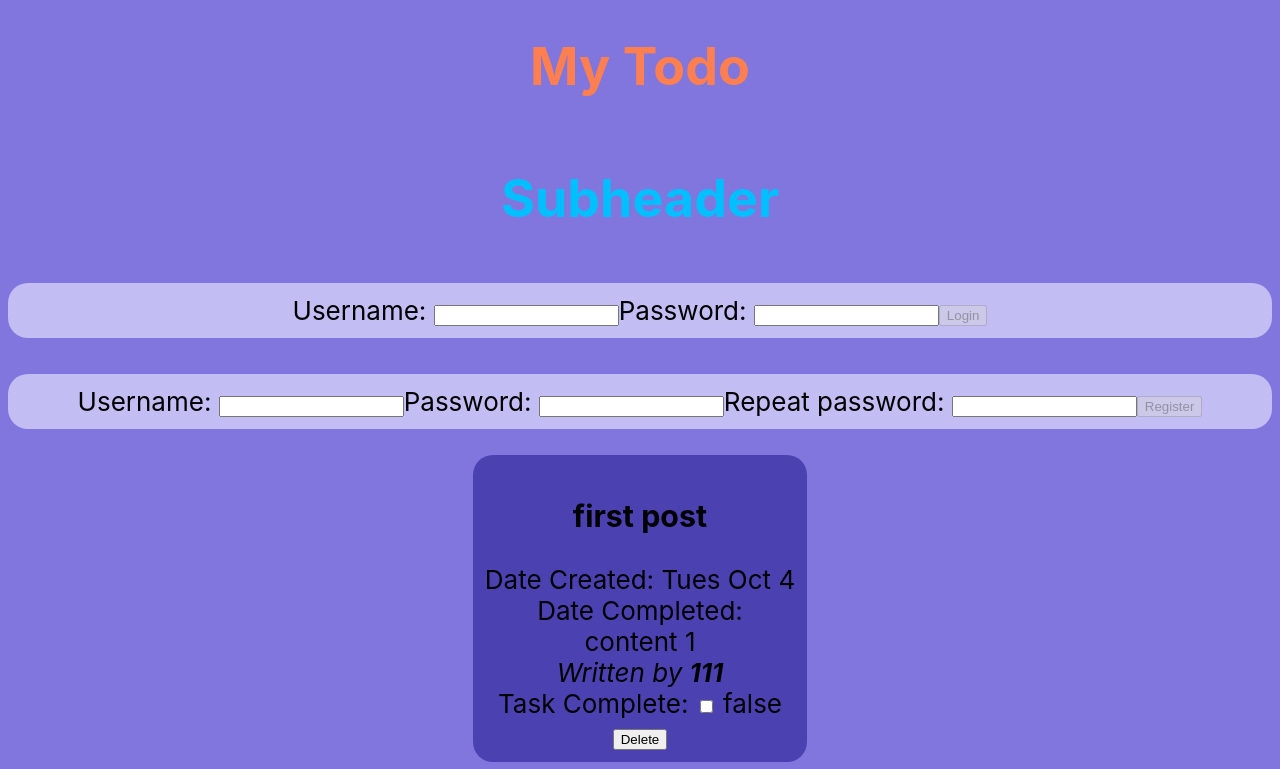
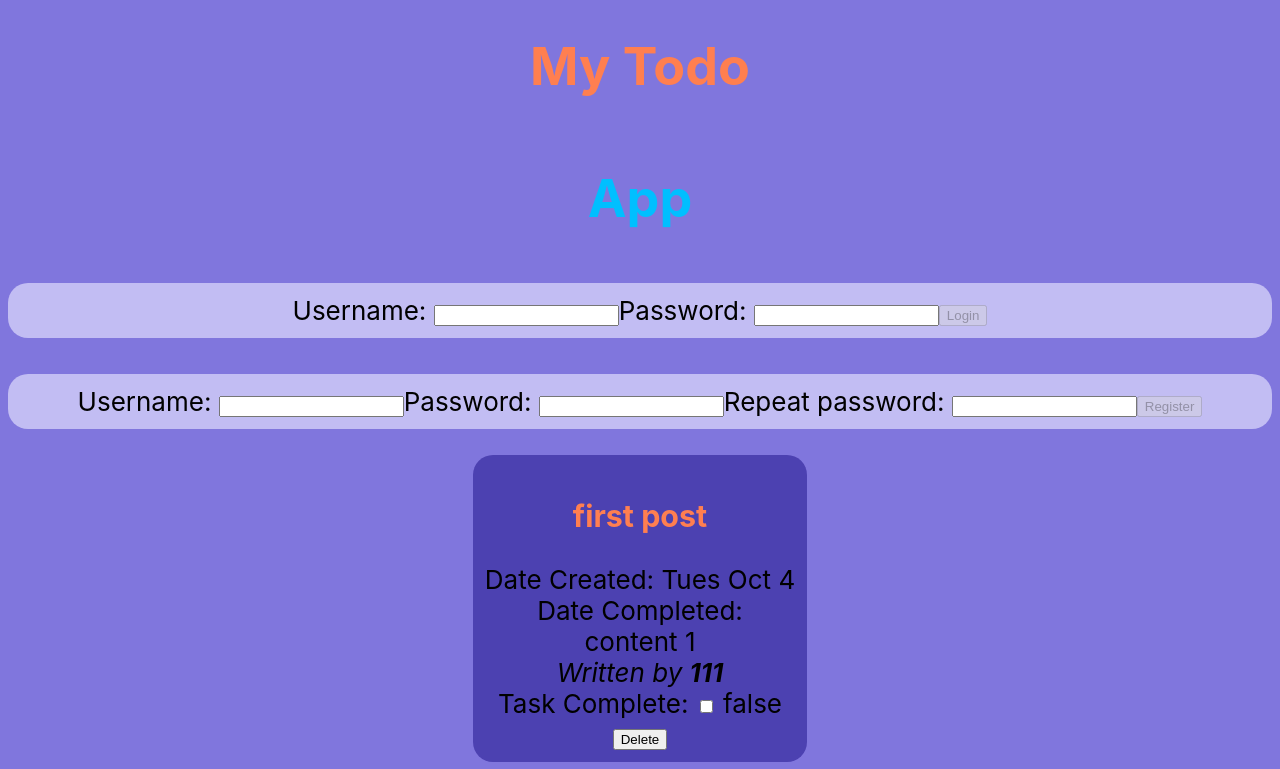
Before and after one commit to ViLinh27/lab2-todoapp, a React (Create React App) app: page / in a window 1280 px wide. Shown: the top 769 px of the page. Built offline with nearby package versions, Linux system fonts and the light colour scheme.

Commit message:
add subheader to App with theme and theme context to Todo component

```diff
--- a/src/App.js
+++ b/src/App.js
@@ -79,7 +79,7 @@ function App() {
           <ThemeContext.Provider value={{ primaryColor:'coral' }}>
             <Header title="My Todo" />
             <ThemeContext.Provider value={{primaryColor: 'deepskyblue'}}>
-              <Header title="Subheader"/>
+              <Header title="App"/>
             </ThemeContext.Provider>
           </ThemeContext.Provider>
           {/*setUser would be replaced by dispatch props here in each component: */}
--- a/src/Todo/Todo.js
+++ b/src/Todo/Todo.js
@@ -8,15 +8,18 @@
 //complete(boolean)
 //dateCompleted() - dynamic
 
-import { useState } from 'react';
+import React, { useState,useContext } from 'react';
+import {ThemeContext} from '../contexts';
+
 //pass in onComplete from todolist component
 export default function Todo(
     {title,description,author,dateCreated,complete, onRemove,item,onComplete}){
 
-        const [dateCompleted] = useState(Date());
+    const {secondaryColor} = useContext(ThemeContext);
+    const [dateCompleted] = useState(Date());
     return(
         <div className="Form-todo">
-            <h3>{title}</h3>
+            <h3 style={{color:secondaryColor}}>{title}</h3>
             <div>Date Created: {dateCreated}</div>
             <div>Date Completed: {item.complete ? dateCompleted.toString() : ""}</div>
             <div>{description}</div>
```
